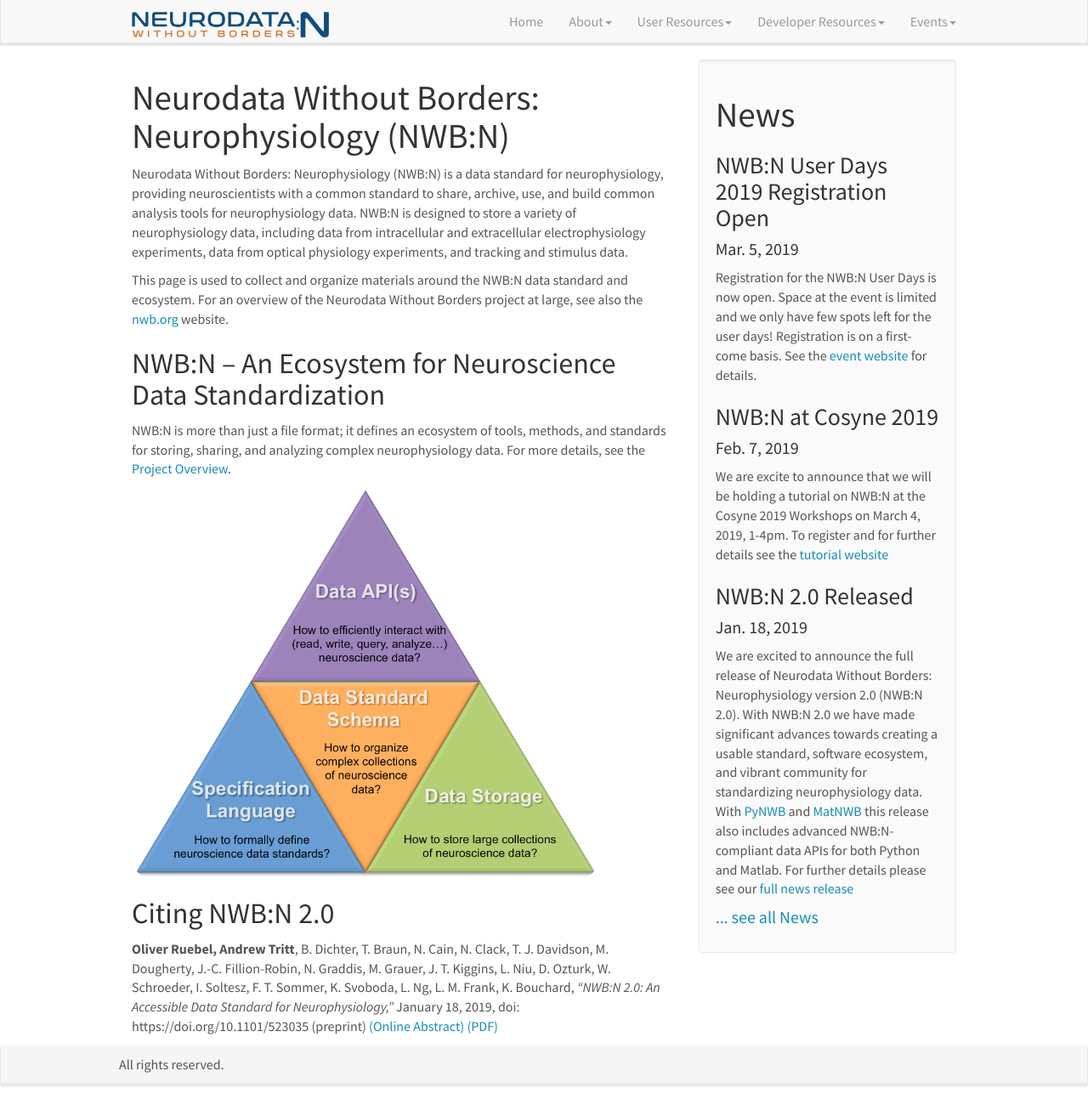
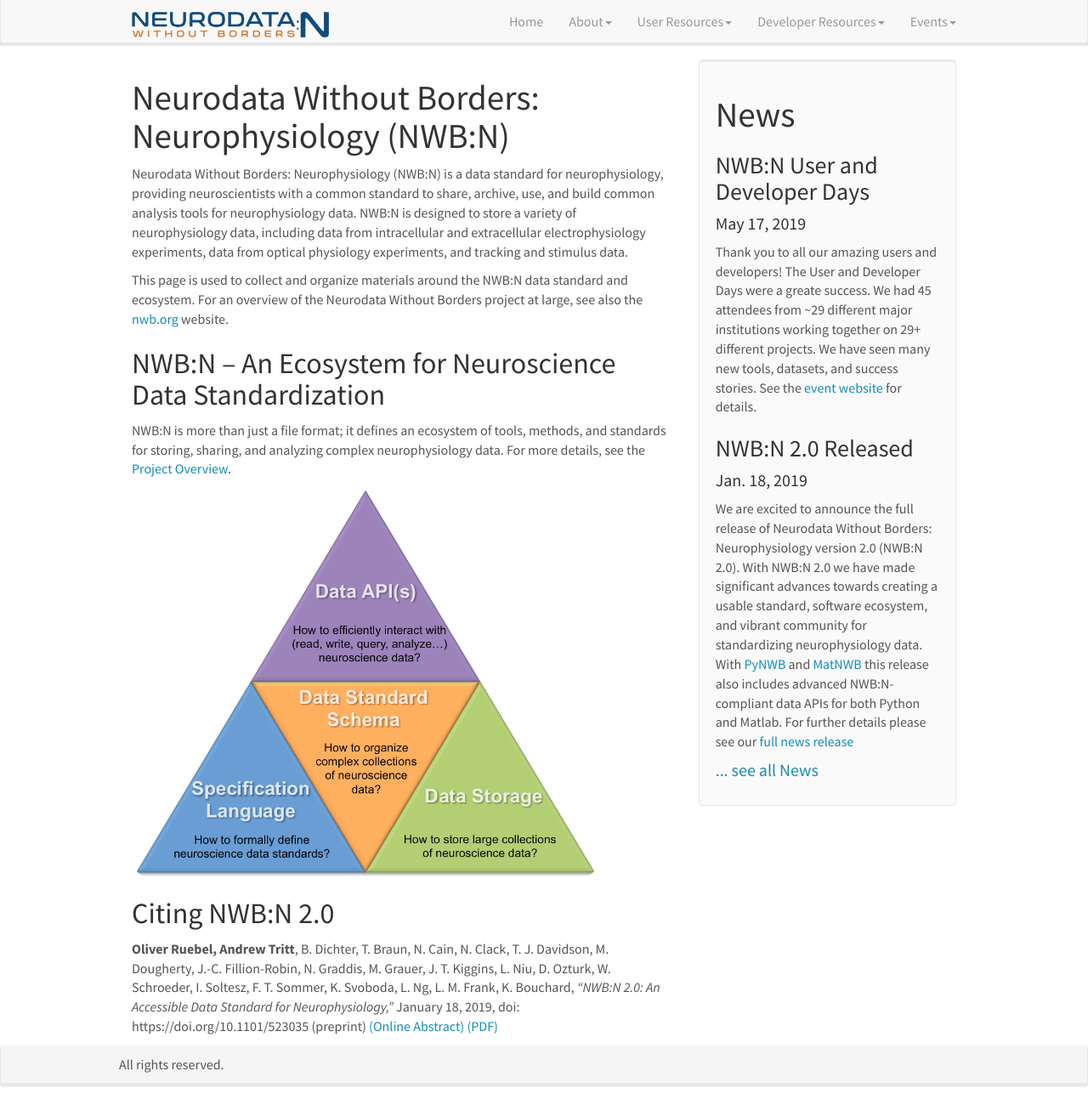
Before and after one commit to ttngu207/neurodatawithoutborders.github.io, a Jekyll site: the page built from _pages/home.md, in a window 1280 px wide and 1300 px high. Shown: the whole window at 85% size. Built offline with Jekyll 4.4.1, drawn with Linux system fonts in a browser that asks for light colours; nearby versions of some CDN libraries.

Commit message:
Cleaned up front page news and add thanks for the hackathon

```diff
--- a/_includes/news.html
+++ b/_includes/news.html
@@ -2,13 +2,9 @@
 <div class="well">
 <h1>News</h1>
 
-<h3>NWB:N User Days 2019 Registration Open</h3>
-<h4>Mar. 5, 2019</h4>
-Registration for the NWB:N User Days is now open. Space at the event is limited and we only have few spots left for the user days! Registration is on a first-come basis. See the <a href="https://neurodatawithoutborders.github.io/nwb_hackathons/HCK06_2019_Janelia/" target="_top">event website</a> for details.
-
-<h3> NWB:N at Cosyne 2019</h3>
-<h4>Feb. 7, 2019</h4>
-We are excite to announce that we will be holding a tutorial on NWB:N at the Cosyne 2019 Workshops on March 4, 2019, 1-4pm. To register and for further details see the <a href="https://neurodatawithoutborders.github.io/nwb_hackathons/Cosyne_2019/" target="_top">tutorial website</a>
+<h3>NWB:N User and Developer Days</h3>
+<h4>May 17, 2019</h4>
+Thank you to all our amazing users and developers! The User and Developer Days were a greate success. We had 45 attendees from ~29 different major institutions working together on 29+ different projects. We have seen many new tools, datasets, and success stories. See the <a href="https://neurodatawithoutborders.github.io/nwb_hackathons/HCK06_2019_Janelia/" target="_top">event website</a> for details.
 
 <h3>NWB:N 2.0 Released</h3>
 <h4>Jan. 18, 2019</h4>
```
